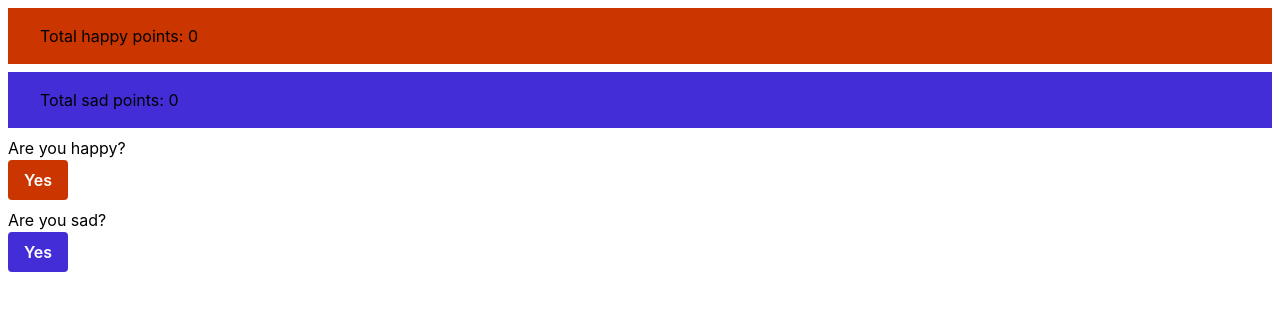
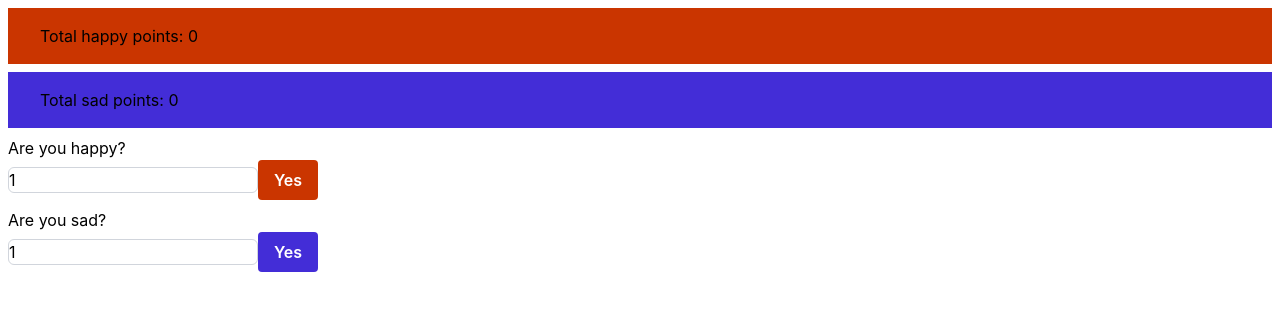
Before and after one commit to lakshgupta8/CodeYogi-Mood-Tracker-Application, a React (Vite) app: page / in a window 1280 px wide. Shown: the top 310 px of the page. Built offline with nearby package versions, Linux system fonts and the light colour scheme.

Commit message:
added payload

```diff
--- a/src/actions.ts
+++ b/src/actions.ts
@@ -1,7 +1,12 @@
-export const happyButtonClicked = {
-    type: 'happy button clicked'
-}
+export const HAPPY_BUTTON_CLICKED = 'happy button clicked'
+export const SAD_BUTTON_CLICKED = 'sad button clicked'
 
-export const sadButtonClicked = {
-    type: 'sad button clicked'
-}
+export const happyButtonClicked = (quantity: number) => ({
+    type: HAPPY_BUTTON_CLICKED,
+    payload: quantity
+})
+
+export const sadButtonClicked = (quantity: number) => ({
+    type: SAD_BUTTON_CLICKED,
+    payload: quantity
+})
--- a/src/components/HappyIncrementor.tsx
+++ b/src/components/HappyIncrementor.tsx
@@ -1,18 +1,25 @@
-import { type FC, memo } from 'react';
+import { type FC, memo, useState } from 'react';
 import Button from './Button';
 import { useDispatch } from 'react-redux';
 import { happyButtonClicked } from '../actions';
 
 const HappyIncrementor: FC = () => {
+    const [quantity, setQuantity] = useState(1);
     const dispatch = useDispatch();
 
     const increment = () => {
-        dispatch(happyButtonClicked);
+        dispatch(happyButtonClicked(quantity));
     };
 
     return (
         <div>
             <h3>Are you happy?</h3>
+            <input
+                className='border border-gray-300 rounded-md'
+                type='number'
+                value={quantity}
+                onChange={(e) => setQuantity(Number(e.target.value))}
+            />
             <Button className='bg-orange-700' onClick={increment}>Yes</Button>
         </div>
     );
--- a/src/components/SadIncrementor.tsx
+++ b/src/components/SadIncrementor.tsx
@@ -1,18 +1,25 @@
-import { type FC, memo } from 'react';
+import { type FC, memo, useState } from 'react';
 import Button from './Button';
 import { useDispatch } from 'react-redux';
 import { sadButtonClicked } from '../actions';
 
 const SadIncrementor: FC = () => {
+  const [quantity, setQuantity] = useState(1);
   const dispatch = useDispatch();
 
   const increment = () => {
-    dispatch(sadButtonClicked);
+    dispatch(sadButtonClicked(quantity));
   };
 
   return (
     <div>
       <h3>Are you sad?</h3>
+      <input
+        className='border border-gray-300 rounded-md'
+        type='number'
+        value={quantity}
+        onChange={(e) => setQuantity(Number(e.target.value))}
+      />
       <Button className='bg-indigo-700' onClick={increment}>Yes</Button>
     </div>
   );
--- a/src/index.d.ts
+++ b/src/index.d.ts
@@ -1,4 +1,3 @@
-
 interface Window {
     __REDUX_DEVTOOLS_EXTENSION__: () => any;
 }
--- a/src/store.ts
+++ b/src/store.ts
@@ -1,8 +1,13 @@
 import { createStore, type Action } from "redux";
+import { HAPPY_BUTTON_CLICKED, SAD_BUTTON_CLICKED } from "./actions";
 
 export type State = {
     sadCount: number;
     happyCount: number;
+}
+
+interface Actions extends Action {
+    payload: number;
 }
 
 const initialState: State = {
@@ -10,11 +15,11 @@ const initialState: State = {
     happyCount: 0
 }
 
-const reducer = (currentState: State = initialState, action: Action): State => {
-    if (action.type === "happy button clicked") {
-        return { ...currentState, happyCount: currentState.happyCount + 1 };
-    } else if (action.type === "sad button clicked") {
-        return { ...currentState, sadCount: currentState.sadCount + 1 };
+const reducer = (currentState: State = initialState, action: Actions): State => {
+    if (action.type === HAPPY_BUTTON_CLICKED) {
+        return { ...currentState, happyCount: currentState.happyCount + action.payload };
+    } else if (action.type === SAD_BUTTON_CLICKED) {
+        return { ...currentState, sadCount: currentState.sadCount + action.payload };
     } else {
         return currentState;
     }
```
Also changed, not shown: 1 other file (tests, documents, lock files or other folders).
